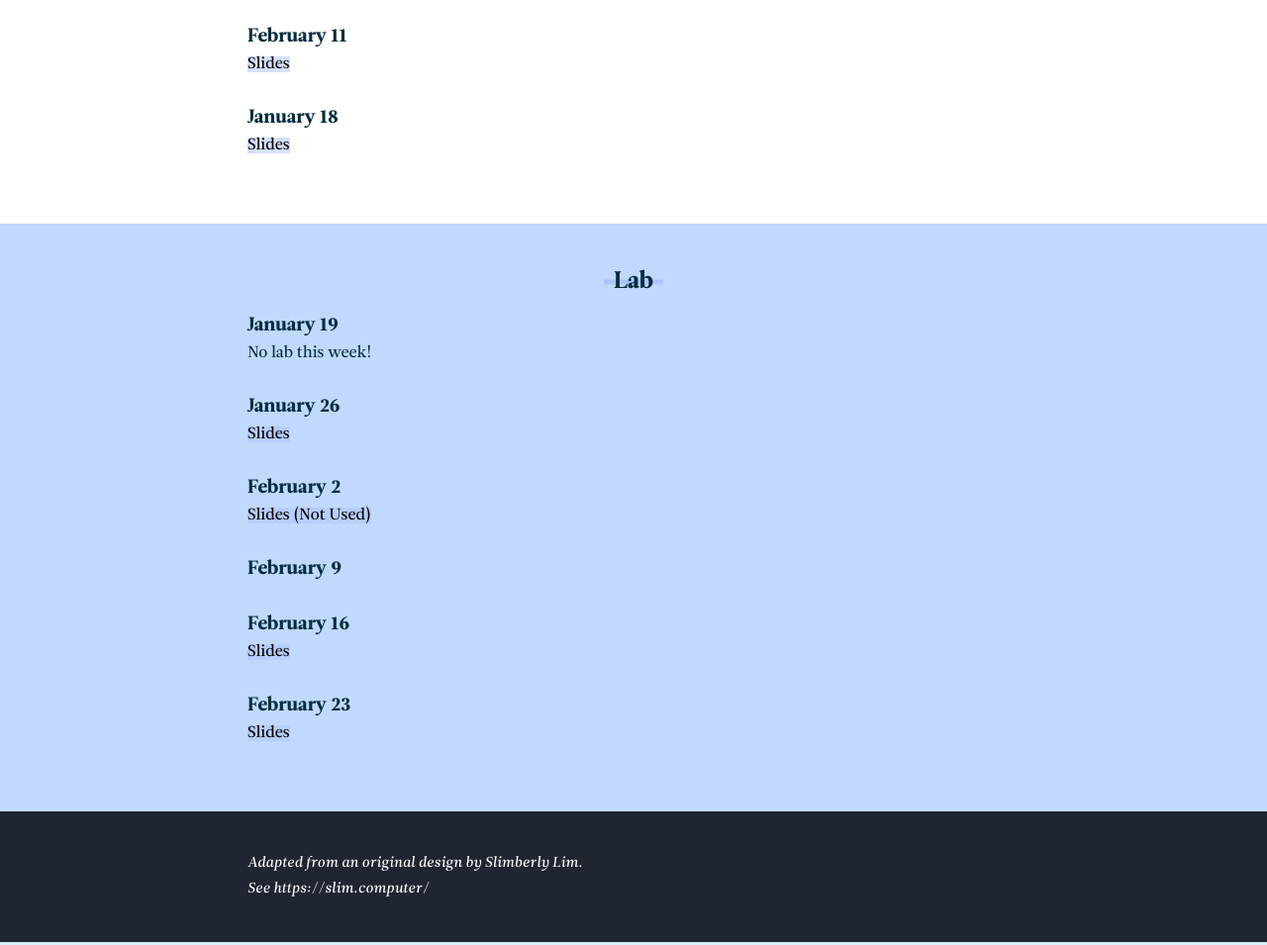
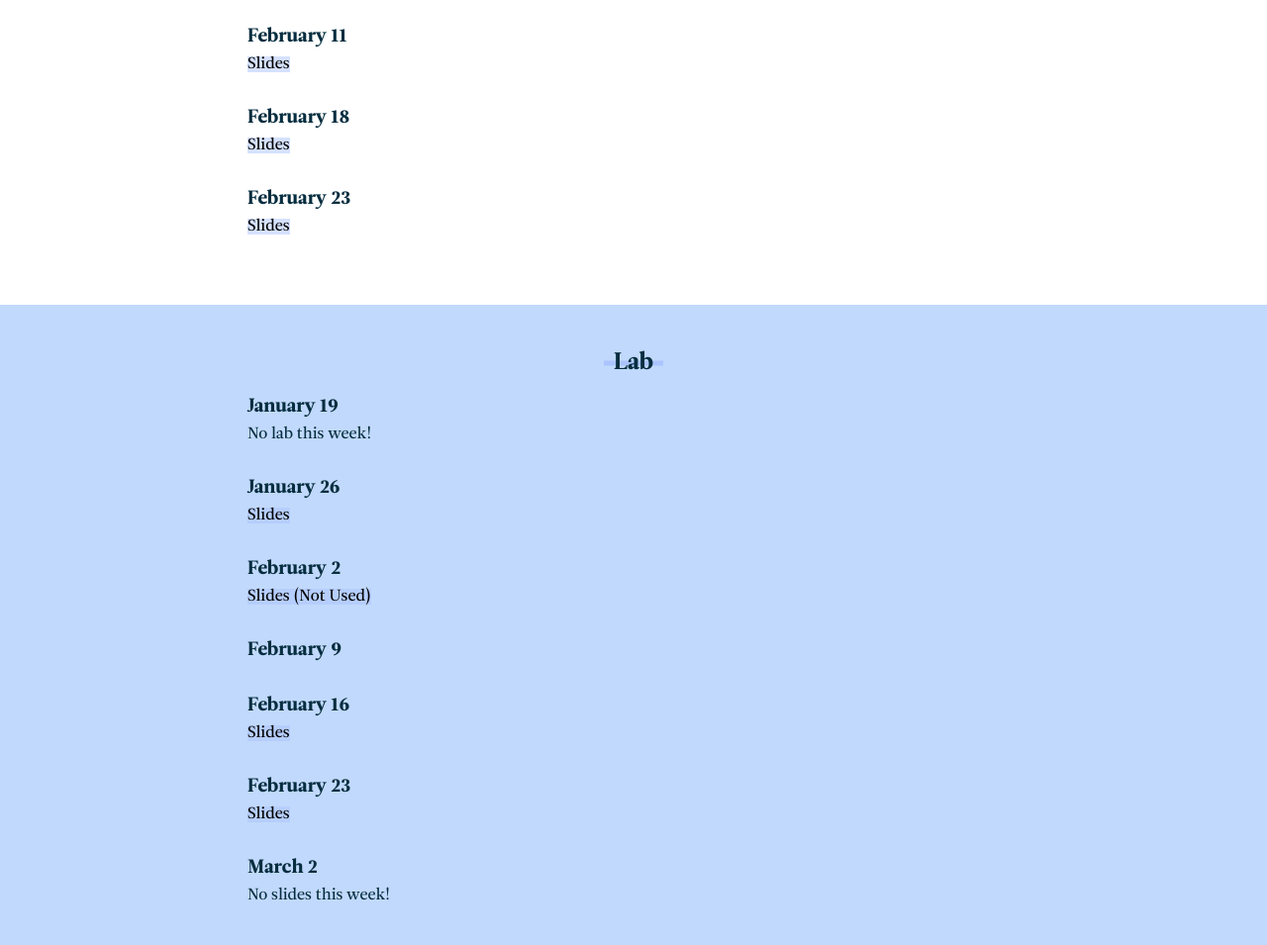
Before and after one commit to AnimeshAgrawal/61asite, a website: page index.html in a window 1280 px wide. Shown: the part 707-1662 px from the top of the page at 99% size. Drawn offline with Linux system fonts and the light colour scheme.

Commit message:
more stuff

```diff
--- a/index.html
+++ b/index.html
@@ -67,8 +67,15 @@
 
                <ul>
                   <li class="teaching_section">
-                     <h3 class="teaching_section-title">January 18</h3>
+                     <h3 class="teaching_section-title">February 18</h3>
                      <a href="assets/teaching/disc04.pdf">Slides</a>
+                  </li>
+               </ul> <br>
+
+               <ul>
+                  <li class="teaching_section">
+                     <h3 class="teaching_section-title">February 23</h3>
+                     <a href="assets/teaching/disc05.pdf">Slides</a>
                   </li>
                </ul> <br>
 
@@ -119,6 +126,13 @@
                   </li>
                </ul> <br>
 
+               <ul>
+                  <li class="teaching_section">
+                     <h3 class="teaching_section-title">March 2</h3>
+                     <p class="teaching_section-description">No slides this week!</p>
+                  </li>
+               </ul> <br>
+
             </div>
          </section>
 
```
Also changed, not shown: 1 other file.
